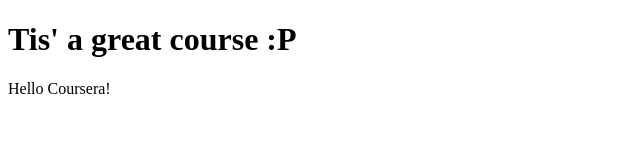
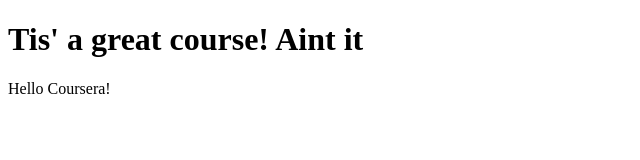
Before and after one commit to jaybhatt21/coursera-test, a plain HTML site: page site/index.html in a window 1280 px wide. Shown: the whole page, without its empty margins (0-640 px from the left). Drawn offline with Linux system fonts and the light colour scheme.

Commit message:
Modified index.html to check working of browser-sync

```diff
--- a/site/index.html
+++ b/site/index.html
@@ -4,7 +4,7 @@
 	<title>Hello Coursera!</title>
 </head>
 <body>
-<h1>Tis' a great course :P </h1>
+<h1>Tis' a great course! Aint it</h1>
 Hello Coursera!
 </body>
 </html>
```
